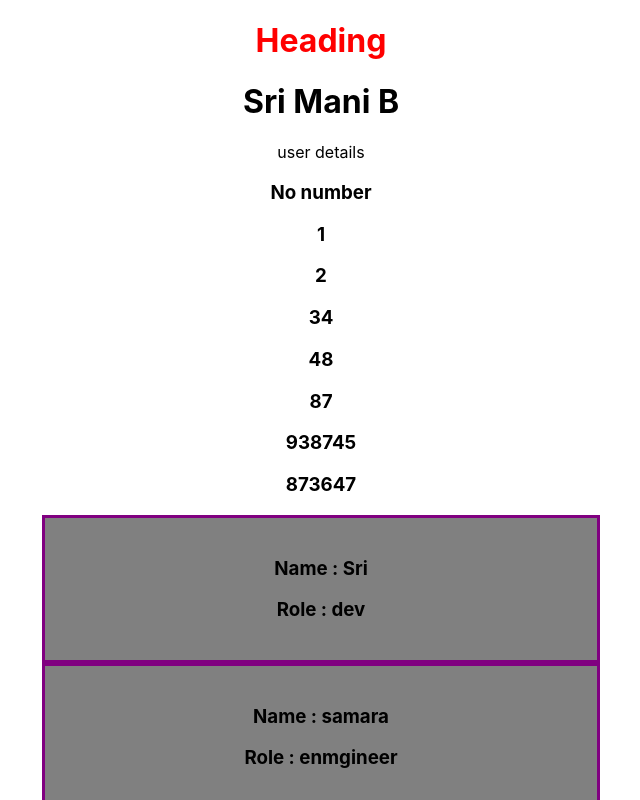
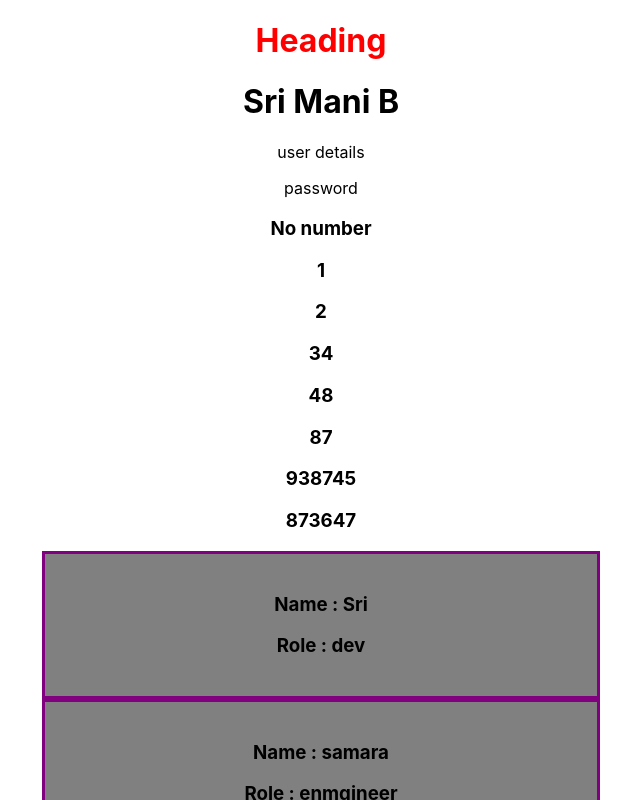
Before and after one commit to srimani282/Reactdev, a React (Create React App) app: page / in a window 1280 px wide. Shown: the top 800 px of the page, without its empty margins (319-959 px from the left). Built offline with nearby package versions, Linux system fonts and the light colour scheme.

Commit message:
para changes

```diff
--- a/src/App.js
+++ b/src/App.js
@@ -22,6 +22,7 @@ function App() {
       </h1>
       <h1>{name}</h1>
       <p> user details</p>
+      <p>password</p>
       {false ? <h3>{num}</h3> : <h3>No number</h3>}
       {arr.map((value, index) => {
         return <h3>{value}</h3>;
```
